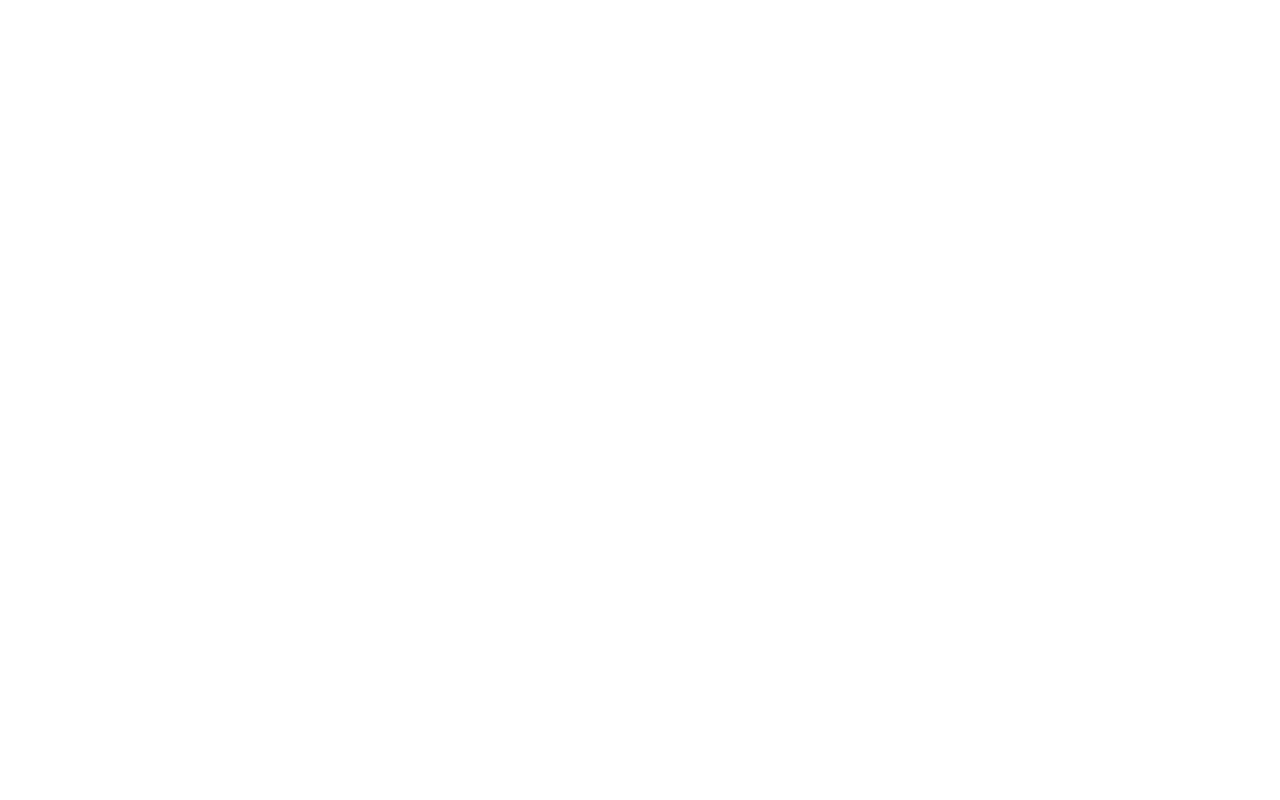
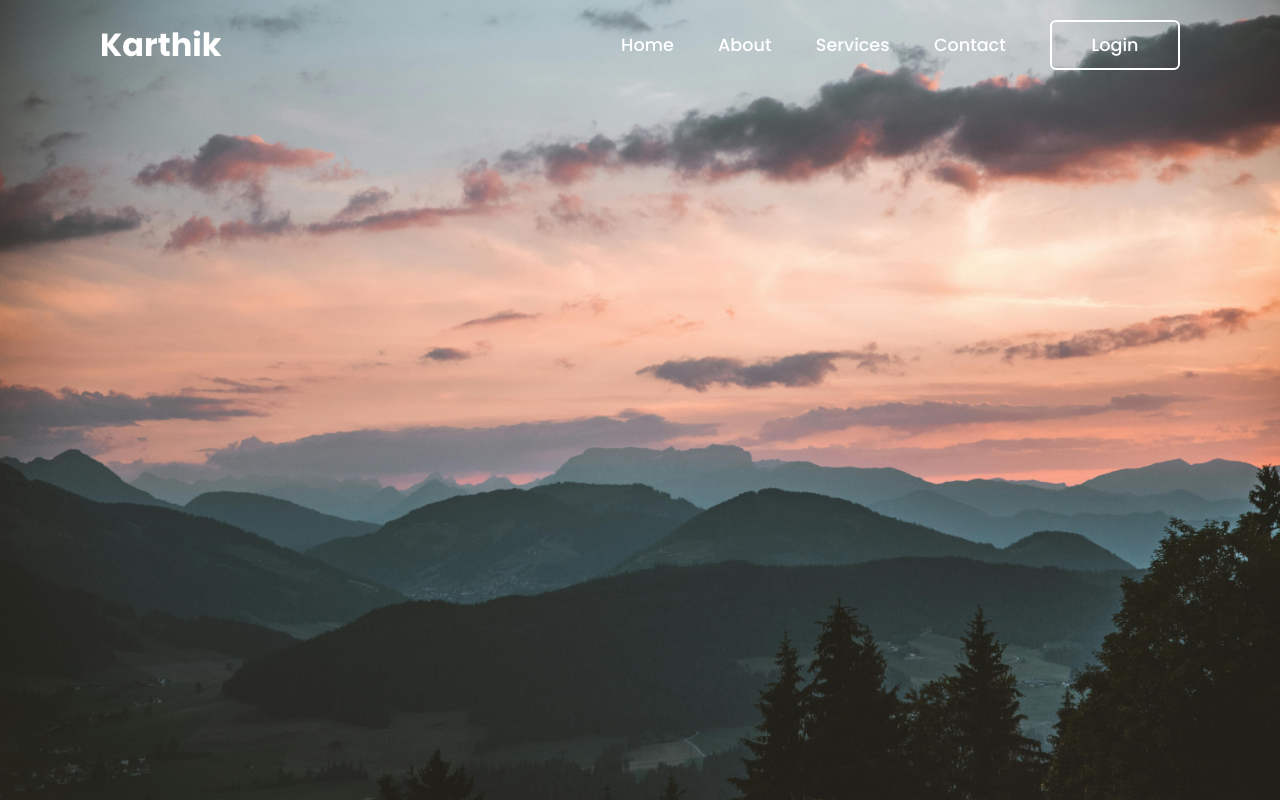
Before and after one commit to Karthik-1655/Transparent-Login-form, a plain HTML site: page index.html in a window 1280 px wide. Drawn offline with nearby package versions, Linux system fonts and the light colour scheme.

Commit message:
Update style.css

```diff
--- a/style.css
+++ b/style.css
@@ -11,7 +11,7 @@ body {
   justify-content: center;
   align-items: center;
   min-height: 100vh;
-  background: url('background.jpg') no-repeat;
+  background: url('background-image.jpg') no-repeat;
   background-size: cover;
   background-position: center;
 }
```
